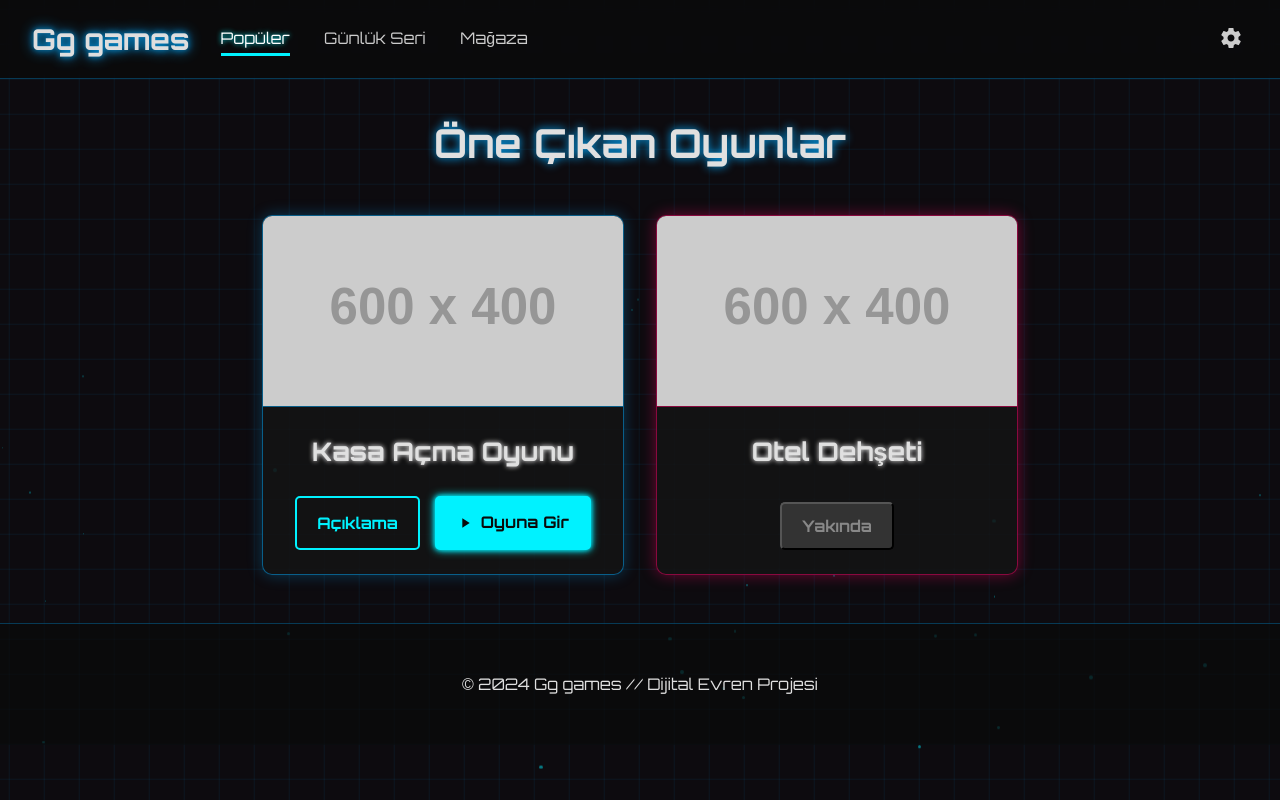
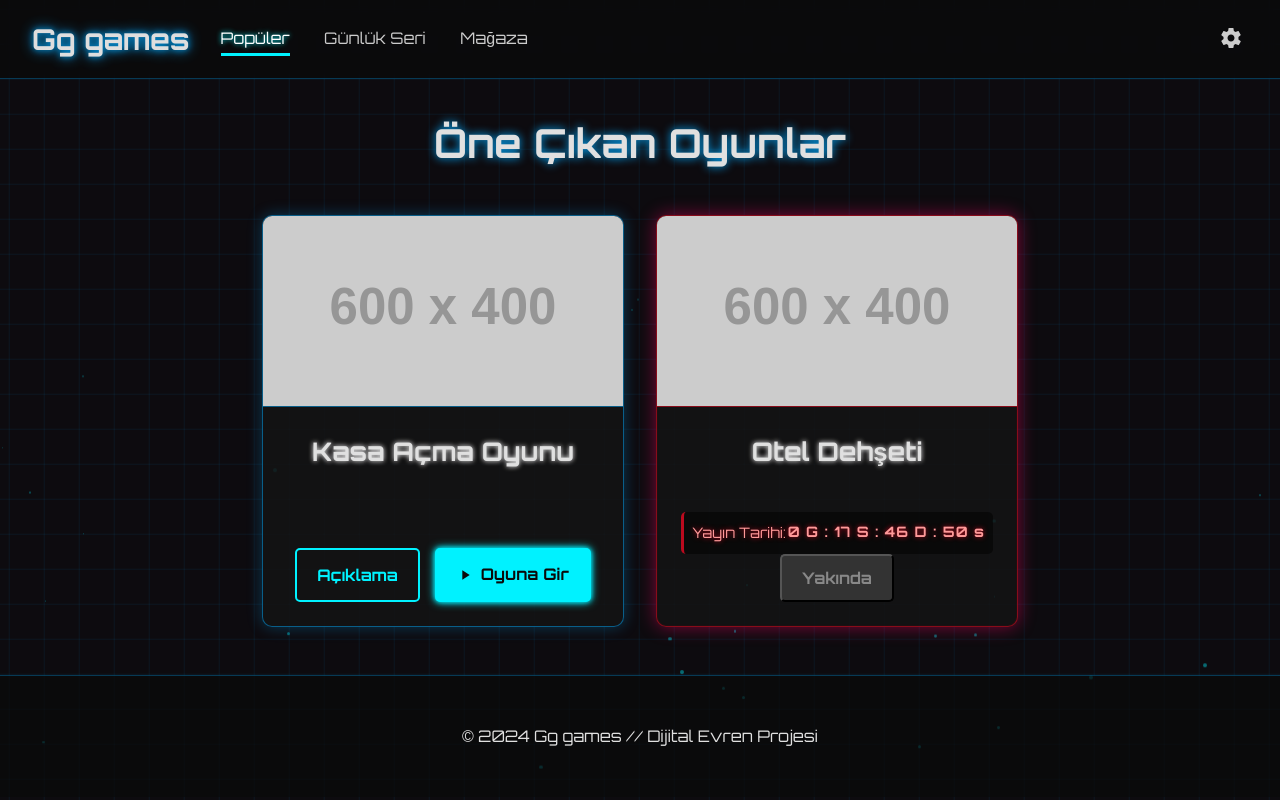
Before and after one commit to kaan408/GGgames, a plain HTML site: page index.html in a window 1280 px wide. Drawn offline with Linux system fonts and the light colour scheme; placeholder pictures from the web are drawn by us.

Commit message:
Update index.html

```diff
--- a/index.html
+++ b/index.html
@@ -12,11 +12,13 @@
             --neon-blue: #00f2ff;
             --neon-red: #ff006a;
             --dark-bg: #0a0a0a;
+            --blood-red: #bb0a1e; /* <!-- DEĞİŞİKLİK: Korku teması için yeni renk */
         }
 
         /* --- KEYFRAME ANIMASYONLARI --- */
         @keyframes pulse-glow { 0%, 100% { box-shadow: 0 0 5px var(--neon-blue), 0 0 10px var(--neon-blue); } 50% { box-shadow: 0 0 20px var(--neon-blue), 0 0 30px var(--neon-blue); } }
-        @keyframes pulse-dark { 0%, 100% { box-shadow: 0 0 5px var(--neon-red), 0 0 10px var(--neon-red); } 50% { box-shadow: 0 0 20px var(--neon-red), 0 0 30px var(--neon-red); } }
+        /* <!-- DEĞİŞİKLİK: Otel Dehşeti kartı için yeni animasyon --> */
+        @keyframes creepy-glow { 0%, 100% { box-shadow: 0 0 15px rgba(255, 0, 106, 0.4); } 50% { box-shadow: 0 0 25px rgba(255, 0, 106, 0.6), 0 0 5px var(--blood-red) inset; } }
         @keyframes flicker { 0%, 100% { opacity: 1; text-shadow: 0 0 8px #00aaff, 0 0 16px #00aaff; } 50% { opacity: 0.8; text-shadow: 0 0 6px #00aaff, 0 0 12px #00aaff; } }
         @keyframes fadeIn { from { opacity: 0; } to { opacity: 1; } }
         @keyframes slideDown { from { opacity: 0; transform: translateY(-30px); } to { opacity: 1; transform: translateY(0); } }
@@ -46,9 +48,13 @@
         .settings-btn:hover svg { fill: #ffffff; transform: rotate(90deg); }
         .settings-dropdown { display: none; position: absolute; right: 0; top: 45px; background-color: rgba(20, 20, 20, 0.9); backdrop-filter: blur(10px); border: 1px solid rgba(0, 170, 255, 0.5); border-radius: 8px; box-shadow: 0 5px 25px rgba(0,0,0,0.5); min-width: 180px; z-index: 101; transform: translateY(-10px); opacity: 0; transition: transform 0.3s ease, opacity 0.3s ease; }
         .settings-dropdown.show { display: block; transform: translateY(0); opacity: 1; }
-        .settings-dropdown a { color: #cccccc; padding: 12px 16px; text-decoration: none; display: flex; align-items: center; gap: 10px; font-size: 0.9rem; }
+        .settings-dropdown a { color: #cccccc; padding: 12px 16px; text-decoration: none; display: flex; align-items: center; gap: 10px; font-size: 0.9rem; transition: background-color 0.3s, color 0.3s; }
         .settings-dropdown a:hover { background-color: rgba(0, 170, 255, 0.2); color: #ffffff; }
         .settings-dropdown a.active-lang::before { content: '●'; color: var(--neon-blue); font-size: 14px; }
+        /* <!-- DEĞİŞİKLİK: Sıfırla butonu stili --> */
+        .settings-dropdown a.reset-option { color: #ff6b6b; }
+        .settings-dropdown a.reset-option:hover { background-color: rgba(255, 107, 107, 0.2); color: #ffdddd; }
+        .reset-icon { width: 16px; height: 16px; fill: currentColor; }
         .dropdown-divider { height: 1px; margin: 5px 10px; background-color: rgba(0, 170, 255, 0.3); }
         .mute-btn-icon { width: 16px; height: 16px; fill: currentColor; }
         #sound-on-icon { display: none; }
@@ -64,11 +70,37 @@
         .game-card:nth-child(2) { animation-delay: 0.2s; }
         .game-card:hover, .store-item-card:hover { transform: translateY(-10px) scale(1.03); box-shadow: 0 0 35px rgba(0, 170, 255, 0.7); }
 
-        .game-card.dark-theme { border-color: rgba(255, 0, 106, 0.5); box-shadow: 0 0 15px rgba(255, 0, 106, 0.4); }
-        .game-card.dark-theme:hover { box-shadow: 0 0 35px rgba(255, 0, 106, 0.7); }
+        /* <!-- DEĞİŞİKLİK: Otel Dehşeti kartı stil düzenlemeleri --> */
+        .game-card.dark-theme {
+            border-color: rgba(187, 10, 30, 0.7);
+            animation: creepy-glow 6s infinite ease-in-out, slideInUp 0.8s ease-out backwards;
+            animation-delay: 0.2s; /* slideInUp animasyonu için */
+        }
+        .game-card.dark-theme:hover {
+            transform: translateY(-10px) scale(1.03);
+            box-shadow: 0 0 40px rgba(255, 0, 106, 0.8);
+        }
+        .game-card.dark-theme .card-image { border-color: rgba(187, 10, 30, 0.7); }
+        .horror-countdown {
+            margin-top: 1rem;
+            padding: 8px;
+            background-color: rgba(0,0,0,0.5);
+            border-radius: 5px;
+            border-left: 3px solid var(--blood-red);
+            text-align: left;
+        }
+        .horror-countdown span {
+            font-size: 0.9rem;
+            color: #ff9999;
+            text-shadow: 0 0 5px var(--blood-red);
+        }
+        #horror-release-timer {
+            font-weight: 700;
+            letter-spacing: 1px;
+            float: right;
+        }
 
         .card-image { width: 100%; height: 190px; object-fit: cover; display: block; border-bottom: 1px solid rgba(0, 170, 255, 0.5); }
-        .game-card.dark-theme .card-image { border-color: rgba(255, 0, 106, 0.5); }
         .card-info { padding: 1.5rem; flex-grow: 1; display: flex; flex-direction: column; justify-content: space-between; }
         .card-info h3 { margin: 0 0 1.5rem 0; font-size: 1.6rem; text-shadow: 0 0 5px #ffffff; }
         .button-group { display: flex; justify-content: center; gap: 15px; margin-top: auto; }
@@ -142,6 +174,12 @@
                 <a href="#" class="lang-option" data-lang="es">Español</a>
                 <a href="#" class="lang-option" data-lang="ko">한국어</a>
                 <a href="#" class="lang-option" data-lang="ja">日本語</a>
+                <!-- DEĞİŞİKLİK: Sıfırla butonu eklendi -->
+                <div class="dropdown-divider"></div>
+                 <a href="#" id="reset-data-btn" class="reset-option">
+                    <svg class="reset-icon" viewBox="0 0 24 24"><path d="M12 6v3l4-4-4-4v3c-4.42 0-8 3.58-8 8 0 1.57.46 3.03 1.24 4.26L6.7 14.8c-.45-.83-.7-1.79-.7-2.8 0-3.31 2.69-6 6-6zm6.76 1.74L17.3 9.2c.44.84.7 1.79.7 2.8 0 3.31-2.69 6-6 6v-3l-4 4 4 4v-3c4.42 0 8-3.58 8-8 0-1.57-.46-3.03-1.24-4.26z"/></svg>
+                    <span data-translate-key="reset_data">Verileri Sıfırla</span>
+                </a>
             </div>
         </div>
     </header>
@@ -152,7 +190,20 @@
             <h1 data-translate-key="featured_game">Öne Çıkan Oyunlar</h1>
             <div class="game-display-area">
                 <div class="game-card"><img src="https://placehold.co/600x400/007bff/0a0a0a?text=Dijital+Kasa" alt="Kasa Açma Oyunu" class="card-image"><div class="card-info"><h3><span data-translate-key="game_title_case">Kasa Açma Oyunu</span></h3><div class="button-group"><button id="open-modal-btn" class="btn view-description-btn" data-translate-key="description_btn">Açıklama</button><a href="https://kaan408.github.io/create-sumilator-mk/" target="_blank" class="btn play-btn"><svg viewBox="0 0 24 24"><path d="M8 5v14l11-7z"></path></svg><span data-translate-key="play_btn">Oyuna Gir</span></a></div></div></div>
-                <div class="game-card dark-theme"><img src="https://placehold.co/600x400/990033/0a0a0a?text=Otel+Dehşeti" alt="Otel Dehşeti" class="card-image"><div class="card-info"><h3><span data-translate-key="game_title_horror">Otel Dehşeti</span></h3><div class="button-group"><button class="btn disabled"><span data-translate-key="coming_soon_btn">Yakında</span></button></div></div></div>
+                <!-- DEĞİŞİKLİK: Otel Dehşeti kartına sayaç eklendi -->
+                <div class="game-card dark-theme">
+                    <img src="https://placehold.co/600x400/bb0a1e/0a0a0a?text=Yakında..." alt="Otel Dehşeti" class="card-image">
+                    <div class="card-info">
+                        <h3><span data-translate-key="game_title_horror">Otel Dehşeti</span></h3>
+                        <div class="horror-countdown">
+                           <span data-translate-key="release_date">Yayın Tarihi:</span>
+                           <span id="horror-release-timer">-- G : -- S : -- D : -- s</span>
+                        </div>
+                        <div class="button-group">
+                            <button class="btn disabled"><span data-translate-key="coming_soon_btn">Yakında</span></button>
+                        </div>
+                    </div>
+                </div>
             </div>
         </div>
 
@@ -197,11 +248,10 @@ document.addEventListener('DOMContentLoaded', function() {
     let isMusicStarted = false;
 
     // --- ÇEVİRİ VERİLERİ ---
-    const translations = {
-        'tr': { popular: 'Popüler', store: 'Mağaza', daily_series: 'Günlük Seri', featured_game: 'Öne Çıkan Oyunlar', game_title_case: 'Kasa Açma Oyunu', game_title_horror: 'Otel Dehşeti', description_btn: 'Açıklama', play_btn: 'Oyuna Gir', coming_soon_btn: 'Yakında', store_title: 'Mağaza', store_desc: 'Neon geliştirmeler ve dijital varlıklar çok yakında Mağaza\'da olacak!', footer_text: '© 2024 Gg games // Dijital Evren Projesi', modal_desc_case: 'Efsanevi dijital varlıkları bulmak için siber kasaları kırın! Bu yüksek teknoloji simülatörde şansınızı test edin, en nadir çipleri toplayın ve siber dünyadaki statünüzü yükseltin.', toggle_music: 'Müzik', daily_series_title: 'Günlük Seri', daily_series_desc: 'Seriyi bozma, 7. günde büyük ödülü kap! Her gün giriş yaparak ödülünü al.', claim_reward_btn: 'Ödülü Al', day: 'Gün', claimed_btn: 'Alındı', luck_event: 'Şans Etkinliği', merchant_event: 'Tüccar', item_squid_card: 'Squid Game Card', price_xp: 'Fiyat:' },
-        'en': { popular: 'Popular', store: 'Store', daily_series: 'Daily Streak', featured_game: 'Featured Games', game_title_case: 'Case Opener Game', game_title_horror: 'Hotel Horror', description_btn: 'Description', play_btn: 'Play Game', coming_soon_btn: 'Coming Soon', store_title: 'Store', store_desc: 'Neon upgrades and digital assets will be in the Store soon!', footer_text: '© 2024 Gg games // Digital Universe Project', modal_desc_case: 'Crack cyber cases to find legendary digital assets! Test your luck in this high-tech simulator, collect the rarest chips, and upgrade your status in the cyber world.', toggle_music: 'Music', daily_series_title: 'Daily Streak', daily_series_desc: 'Don\'t break the streak, get the grand prize on day 7! Claim your reward by logging in every day.', claim_reward_btn: 'Claim Reward', day: 'Day', claimed_btn: 'Claimed', luck_event: 'Luck Event', merchant_event: 'Merchant', item_squid_card: 'Squid Game Card', price_xp: 'Price:' },
-        'az': { popular: 'Populyar', store: 'Mağaza', daily_series: 'Gündəlik Seriya', featured_game: 'Seçilmiş Oyunlar', game_title_case: 'Qutu Açma Oyunu', game_title_horror: 'Otel Dəhşəti', description_btn: 'Açıqlama', play_btn: 'Oyuna Gir', coming_soon_btn: 'Tezliklə', store_title: 'Mağaza', store_desc: 'Neon təkmilləşdirmələr və rəqəmsal aktivlər tezliklə Mağazada olacaq!', footer_text: '© 2024 Gg games // Rəqəmsal Kainat Layihəsi', modal_desc_case: 'Əfsanəvi rəqəmsal aktivləri tapmaq üçün kiber qutuları qırın! Bu yüksək texnologiyalı simulyatorda şansınızı sınayın, ən nadir çipləri toplayın və kiber dünyadakı statusunuzu yüksəldin.', toggle_music: 'Musiqi', daily_series_title: 'Gündəlik Seriya', daily_series_desc: 'Seriyanı pozma, 7-ci gündə böyük mükafatı qazan! Hər gün daxil olaraq mükafatını al.', claim_reward_btn: 'Mükafatı Al', day: 'Gün', claimed_btn: 'Alındı', luck_event: 'Şans Hadisəsi', merchant_event: 'Tacir', item_squid_card: 'Squid Game Kartı', price_xp: 'Qiymət:' }
-        // Diğer diller için de benzer çeviriler eklenebilir.
+    const translations = { // <!-- DEĞİŞİKLİK: Yeni çeviri anahtarları eklendi -->
+        'tr': { popular: 'Popüler', store: 'Mağaza', daily_series: 'Günlük Seri', featured_game: 'Öne Çıkan Oyunlar', game_title_case: 'Kasa Açma Oyunu', game_title_horror: 'Otel Dehşeti', description_btn: 'Açıklama', play_btn: 'Oyuna Gir', coming_soon_btn: 'Yakında', store_title: 'Mağaza', store_desc: 'Neon geliştirmeler ve dijital varlıklar çok yakında Mağaza\'da olacak!', footer_text: '© 2024 Gg games // Dijital Evren Projesi', modal_desc_case: 'Efsanevi dijital varlıkları bulmak için siber kasaları kırın! Bu yüksek teknoloji simülatörde şansınızı test edin, en nadir çipleri toplayın ve siber dünyadaki statünüzü yükseltin.', toggle_music: 'Müzik', daily_series_title: 'Günlük Seri', daily_series_desc: 'Seriyi bozma, 7. günde büyük ödülü kap! Her gün giriş yaparak ödülünü al.', claim_reward_btn: 'Ödülü Al', day: 'Gün', claimed_btn: 'Alındı', luck_event: 'Şans Etkinliği', merchant_event: 'Tüccar', item_squid_card: 'Squid Game Card', price_xp: 'Fiyat:', release_date: 'Yayın Tarihi:', reset_data: 'Verileri Sıfırla', reset_confirm: 'Tüm site verileri (dil, ses, ilerleme) silinecek ve sayfa yenilenecektir. Emin misiniz?' },
+        'en': { popular: 'Popular', store: 'Store', daily_series: 'Daily Streak', featured_game: 'Featured Games', game_title_case: 'Case Opener Game', game_title_horror: 'Hotel Horror', description_btn: 'Description', play_btn: 'Play Game', coming_soon_btn: 'Coming Soon', store_title: 'Store', store_desc: 'Neon upgrades and digital assets will be in the Store soon!', footer_text: '© 2024 Gg games // Digital Universe Project', modal_desc_case: 'Crack cyber cases to find legendary digital assets! Test your luck in this high-tech simulator, collect the rarest chips, and upgrade your status in the cyber world.', toggle_music: 'Music', daily_series_title: 'Daily Streak', daily_series_desc: 'Don\'t break the streak, get the grand prize on day 7! Claim your reward by logging in every day.', claim_reward_btn: 'Claim Reward', day: 'Day', claimed_btn: 'Claimed', luck_event: 'Luck Event', merchant_event: 'Merchant', item_squid_card: 'Squid Game Card', price_xp: 'Price:', release_date: 'Release Date:', reset_data: 'Reset Data', reset_confirm: 'All site data (language, sound, progress) will be deleted and the page will be reloaded. Are you sure?' },
+        'az': { popular: 'Populyar', store: 'Mağaza', daily_series: 'Gündəlik Seriya', featured_game: 'Seçilmiş Oyunlar', game_title_case: 'Qutu Açma Oyunu', game_title_horror: 'Otel Dəhşəti', description_btn: 'Açıqlama', play_btn: 'Oyuna Gir', coming_soon_btn: 'Tezliklə', store_title: 'Mağaza', store_desc: 'Neon təkmilləşdirmələr və rəqəmsal aktivlər tezliklə Mağazada olacaq!', footer_text: '© 2024 Gg games // Rəqəmsal Kainat Layihəsi', modal_desc_case: 'Əfsanəvi rəqəmsal aktivləri tapmaq üçün kiber qutuları qırın! Bu yüksək texnologiyalı simulyatorda şansınızı sınayın, ən nadir çipləri toplayın və kiber dünyadakı statusunuzu yüksəldin.', toggle_music: 'Musiqi', daily_series_title: 'Gündəlik Seriya', daily_series_desc: 'Seriyanı pozma, 7-ci gündə böyük mükafatı qazan! Hər gün daxil olaraq mükafatını al.', claim_reward_btn: 'Mükafatı Al', day: 'Gün', claimed_btn: 'Alındı', luck_event: 'Şans Hadisəsi', merchant_event: 'Tacir', item_squid_card: 'Squid Game Kartı', price_xp: 'Qiymət:', release_date: 'Yayım Tarixi:', reset_data: 'Məlumatları Sıfırla', reset_confirm: 'Bütün sayt məlumatları (dil, səs, tərəqqi) silinəcək və səhifə yenidən yüklənəcək. Əminsiniz?' }
     };
 
     // --- DİL SİSTEMİ ---
@@ -241,7 +291,7 @@ document.addEventListener('DOMContentLoaded', function() {
     settingsBtn.addEventListener('click', (e) => { e.stopPropagation(); dropdownMenu.classList.toggle('show'); });
     window.onclick = (e) => { if (!e.target.closest('.settings-dropdown') && !e.target.closest('.settings-btn')) { dropdownMenu.classList.remove('show'); } if (e.target == modal) closeModal(); };
 
-    // --- GERİ SAYIM SİSTEMİ ---
+    // --- GERİ SAYIM SİSTEMLERİ ---
     const startCountdown = (elementId, storageKey, durationSeconds) => {
         const element = document.getElementById(elementId);
         if(!element) return;
@@ -256,7 +306,6 @@ document.addEventListener('DOMContentLoaded', function() {
             if (distance < 0) {
                 localStorage.removeItem(storageKey);
                 clearInterval(interval);
-                // Yeniden başlatmak için sayfayı yenilemek yerine fonksiyonu tekrar çağırabiliriz.
                 startCountdown(elementId, storageKey, durationSeconds);
                 return;
             }
@@ -267,6 +316,32 @@ document.addEventListener('DOMContentLoaded', function() {
         }, 1000);
     };
 
+    // <!-- YENİ FONKSİYON: Belirli bir tarihe geri sayım -->
+    const startFixedDateCountdown = (elementId, targetDateString) => {
+        const element = document.getElementById(elementId);
+        if (!element) return;
+
+        const targetTime = new Date(targetDateString).getTime();
+
+        const interval = setInterval(() => {
+            const now = new Date().getTime();
+            const distance = targetTime - now;
+
+            if (distance < 0) {
+                clearInterval(interval);
+                element.textContent = "YAYINDA!"; // Veya çeviri anahtarı kullanılabilir
+                return;
+            }
+
+            const days = Math.floor(distance / (1000 * 60 * 60 * 24));
+            const hours = Math.floor((distance % (1000 * 60 * 60 * 24)) / (1000 * 60 * 60)).toString().padStart(2, '0');
+            const minutes = Math.floor((distance % (1000 * 60 * 60)) / (1000 * 60)).toString().padStart(2, '0');
+            const seconds = Math.floor((distance % (1000 * 60)) / 1000).toString().padStart(2, '0');
+
+            element.textContent = `${days} G : ${hours} S : ${minutes} D : ${seconds} s`;
+        }, 1000);
+    };
+
     // --- GÜNLÜK SERİ SİSTEMİ ---
     const dailyTracker = document.getElementById('daily-series-tracker');
     const claimBtn = document.getElementById('claim-daily-btn');
@@ -274,17 +349,20 @@ document.addEventListener('DOMContentLoaded', function() {
         if(!dailyTracker || !claimBtn) return;
 
         let dailyData = JSON.parse(localStorage.getItem('gg_daily_streak')) || { streak: 0, lastClaimed: null };
-        const today = new Date().toISOString().split('T')[0];
-        const yesterday = new Date(Date.now() - 86400000).toISOString().split('T')[0];
+        const today = new Date().toISOString().split('T')[0]; // "2024-05-21"
+        const yesterday = new Date(Date.now() - 86400000).toISOString().split('T')[0]; // Dünün tarihi
 
-        // Seriyi kontrol et
+        // Seriyi kontrol et. Bu mantık zaten 24 saatte (takvim gününde) bir ödül almaya izin verir.
+        // Eğer son alınan ödül bugünden veya dünden farklı bir gün ise seri sıfırlanır.
         if (dailyData.lastClaimed && dailyData.lastClaimed !== today && dailyData.lastClaimed !== yesterday) {
             dailyData.streak = 0; // Seriyi sıfırla
+            localStorage.setItem('gg_daily_streak', JSON.stringify(dailyData)); // Sıfırlanmış veriyi kaydet
         }
 
         dailyTracker.innerHTML = '';
         const currentLang = localStorage.getItem('gg_games_lang') || 'tr';
-        const dayText = translations[currentLang]?.day || 'Day';
+        const dayText = (translations[currentLang] && translations[currentLang].day) ? translations[currentLang].day : 'Day';
+
 
         for(let i=1; i<=7; i++) {
             const dayBox = document.createElement('div');
@@ -296,12 +374,15 @@ document.addEventListener('DOMContentLoaded', function() {
             dailyTracker.appendChild(dayBox);
         }
 
+        const claimText = (translations[currentLang] && translations[currentLang].claim_reward_btn) ? translations[currentLang].claim_reward_btn : 'Claim Reward';
+        const claimedText = (translations[currentLang] && translations[currentLang].claimed_btn) ? translations[currentLang].claimed_btn : 'Claimed';
+
         if (dailyData.lastClaimed === today) {
             claimBtn.classList.add('disabled');
-            claimBtn.textContent = translations[currentLang]?.claimed_btn || 'Claimed';
+            claimBtn.textContent = claimedText;
         } else {
             claimBtn.classList.remove('disabled');
-            claimBtn.textContent = translations[currentLang]?.claim_reward_btn || 'Claim Reward';
+            claimBtn.textContent = claimText;
         }
     };
 
@@ -321,11 +402,34 @@ document.addEventListener('DOMContentLoaded', function() {
         });
     }
 
+    // <!-- YENİ: Veri sıfırlama fonksiyonu -->
+    const resetBtn = document.getElementById('reset-data-btn');
+    if (resetBtn) {
+        resetBtn.addEventListener('click', (e) => {
+            e.preventDefault();
+            const currentLang = localStorage.getItem('gg_games_lang') || 'tr';
+            const confirmText = (translations[currentLang] && translations[currentLang].reset_confirm) ? translations[currentLang].reset_confirm : 'Are you sure?';
+
+            if (confirm(confirmText)) {
+                // Tüm ilgili localStorage anahtarlarını temizle
+                localStorage.removeItem('gg_games_lang');
+                localStorage.removeItem('gg_games_music_muted');
+                localStorage.removeItem('gg_luck_event_end');
+                localStorage.removeItem('gg_merchant_end');
+                localStorage.removeItem('gg_daily_streak');
+
+                // Sayfayı yeniden yükleyerek sıfırlamayı tamamla
+                location.reload();
+            }
+        });
+    }
+
     // --- BAŞLANGIÇ FONKSİYONLARI ---
     const savedLang = localStorage.getItem('gg_games_lang') || 'tr';
     changeLanguage(savedLang);
     startCountdown('luck-event-timer', 'gg_luck_event_end', 3600); // 1 saat
     startCountdown('merchant-timer', 'gg_merchant_end', 1800); // 30 dakika
+    startFixedDateCountdown('horror-release-timer', '2025-08-01T13:15:00'); // Otel Dehşeti sayacı
 });
 </script>
 
```
